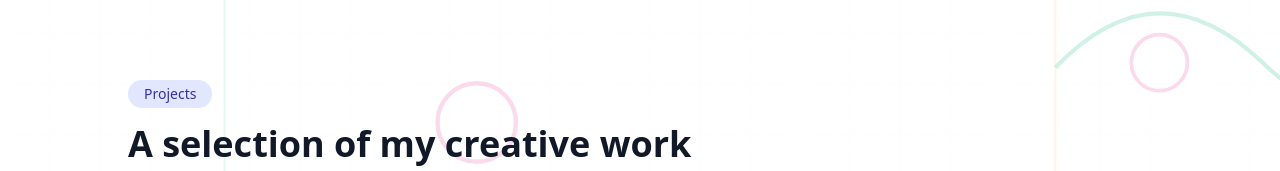
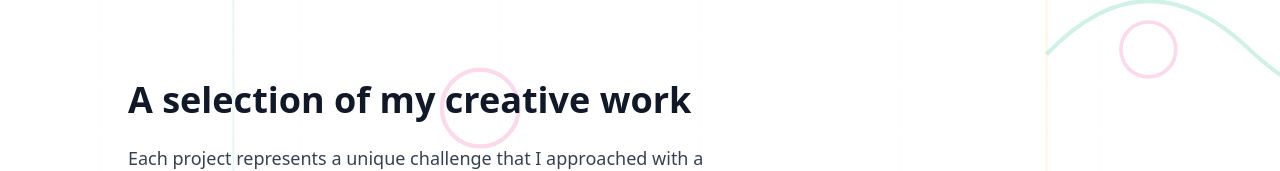
Before and after one commit to roiguri/landing-page, a Next.js app: page / in a window 1280 px wide. Shown: the part 560-731 px from the top of the page. Built offline with nearby package versions, Linux system fonts and the light colour scheme.

Commit message:
Bug/Remove unecessary projects tag

```diff
--- a/src/pages/index.tsx
+++ b/src/pages/index.tsx
@@ -309,9 +309,6 @@ export default function Home() {
             transition={{ duration: 0.8 }}
             className="mb-16 max-w-2xl"
           >
-            <div className="inline-block bg-indigo-100 rounded-full px-4 py-1 text-indigo-800 text-sm font-medium mb-4">
-              Projects
-            </div>
             <h2 className="text-3xl md:text-4xl font-bold text-gray-900 mb-6">
               A selection of my creative work
             </h2>
```
